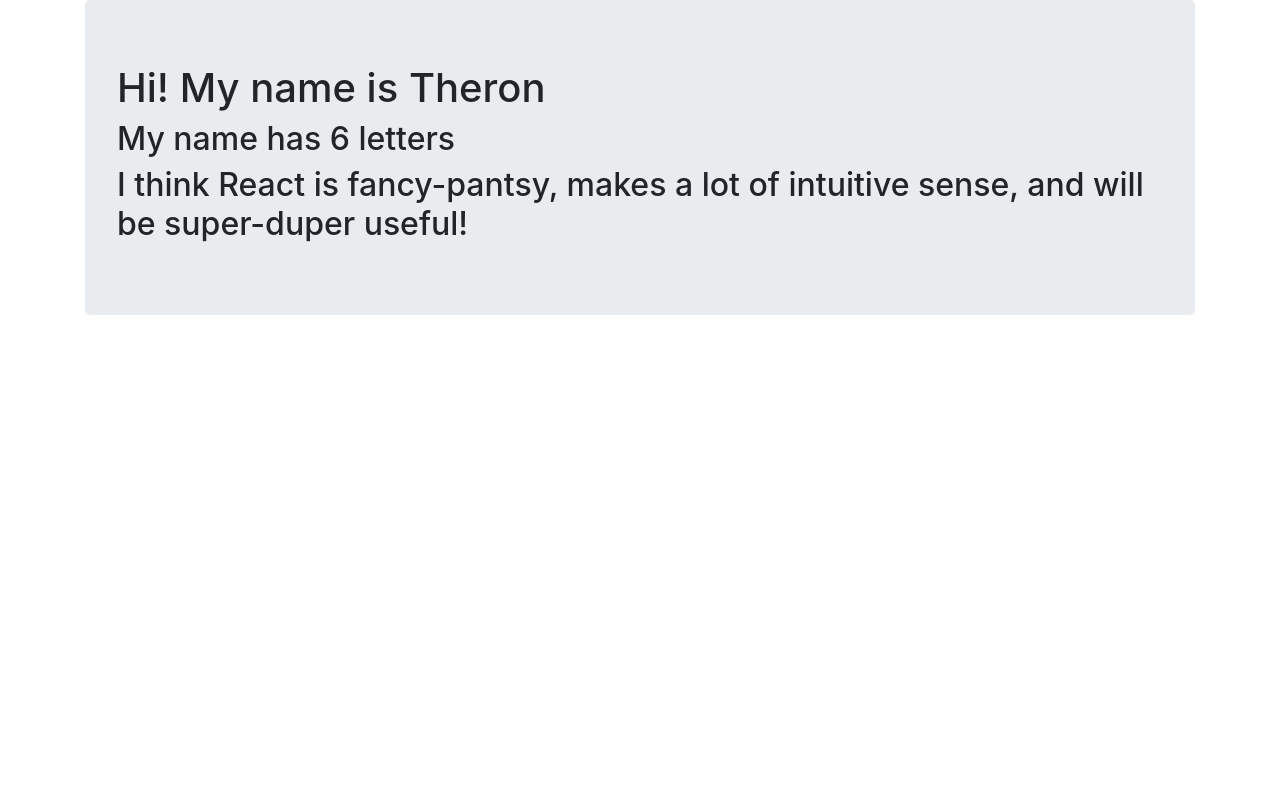
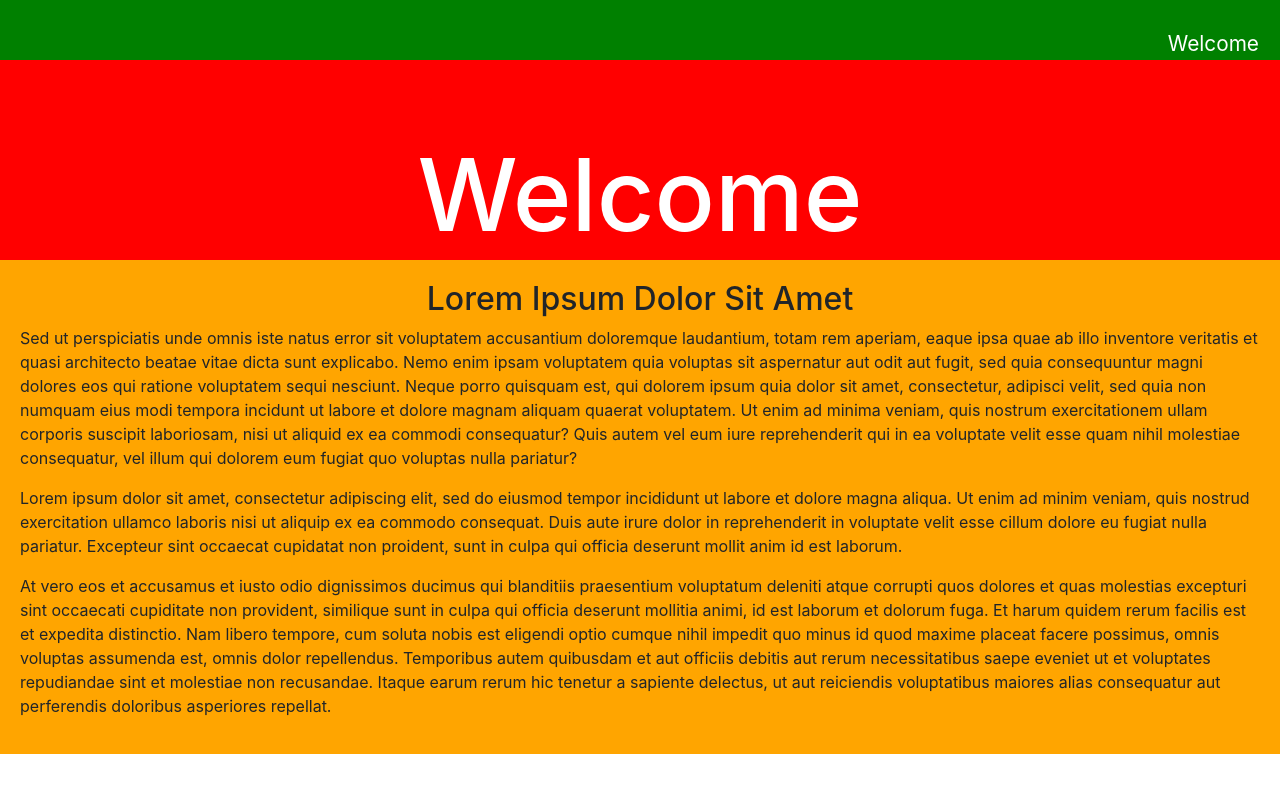
Before and after one commit to theronhalsey/class_activities, a React (Create React App) app in the folder firstreact/: page / in a window 1280 px wide. Shown: the top 792 px of the page. Built offline with nearby package versions, Linux system fonts and the light colour scheme.

Commit message:
styling with react

```diff
--- a/firstreact/src/App.js
+++ b/firstreact/src/App.js
@@ -1,6 +1,15 @@
 import React from "react";
-import JSXVariables from "./components/JSXVariables";
+import Header from "./components/Header";
+import Section from "./components/Section";
 
-const App = () => <JSXVariables />;
+import Navbar from "./components/Navbar";
+
+const App = () => (
+  <div>
+    <Navbar />
+    <Header />
+    <Section />
+  </div>
+);
 
 export default App;
--- /dev/null
+++ b/firstreact/src/components/Header.js
@@ -0,0 +1,25 @@
+import React from "react";
+
+const styles = {
+  header: {
+    background: "red",
+    height: "200px",
+  },
+  h1: {
+    margin: 0,
+    paddingTop: "75px",
+    textAlign: "center",
+    color: "white",
+    fontSize: "100px"
+  }
+}
+
+// By importing the Header.css file, it is added to the DOM whenever this component loads
+
+const Header = () => (
+  <header style={styles.header} className="header">
+    <h1 style={styles.h1}>Welcome</h1>
+  </header>
+);
+
+export default Header;
--- a/firstreact/src/components/JSXVariables.js
+++ /dev/null
@@ -1,21 +0,0 @@
-import React from "react";
-
-const name = "Theron"
-const number = name.length
-const thought1 = "is fancy-pantsy"
-const thought2 = "makes a lot of intuitive sense"
-const thought3 = "will be super-duper useful!"
-
-const JSXVariables = () => (
-  <div className="main-container">
-    <div className="container">
-      <div className="jumbotron">
-        <h1>Hi! My name is {name}</h1>
-        <h2>My name has {number} letters</h2>
-        <h2>I think React {`${thought1}, ${thought2}, and ${thought3}`}</h2>
-      </div>
-    </div>
-  </div>
-);
-
-export default JSXVariables;
--- /dev/null
+++ b/firstreact/src/components/Navbar.js
@@ -0,0 +1,12 @@
+import React from "react";
+import "../styles/Navbar.css";
+
+// By importing the Navbar.css file, it is added to the DOM whenever this component loads
+
+const Navbar = () => (
+  <nav className="navbar">
+    <a href="/">Welcome</a>
+  </nav>
+);
+
+export default Navbar;
--- /dev/null
+++ b/firstreact/src/components/Section.js
@@ -0,0 +1,48 @@
+import React from "react";
+import "../styles/Section.css";
+
+// By importing the Section.css file, it is added to the DOM whenever this component loads
+const Section = () => (
+  <section className="section">
+    <h2>Lorem Ipsum Dolor Sit Amet</h2>
+    <p>
+      Sed ut perspiciatis unde omnis iste natus error sit voluptatem accusantium
+      doloremque laudantium, totam rem aperiam, eaque ipsa quae ab illo
+      inventore veritatis et quasi architecto beatae vitae dicta sunt explicabo.
+      Nemo enim ipsam voluptatem quia voluptas sit aspernatur aut odit aut
+      fugit, sed quia consequuntur magni dolores eos qui ratione voluptatem
+      sequi nesciunt. Neque porro quisquam est, qui dolorem ipsum quia dolor sit
+      amet, consectetur, adipisci velit, sed quia non numquam eius modi tempora
+      incidunt ut labore et dolore magnam aliquam quaerat voluptatem. Ut enim ad
+      minima veniam, quis nostrum exercitationem ullam corporis suscipit
+      laboriosam, nisi ut aliquid ex ea commodi consequatur? Quis autem vel eum
+      iure reprehenderit qui in ea voluptate velit esse quam nihil molestiae
+      consequatur, vel illum qui dolorem eum fugiat quo voluptas nulla pariatur?
+    </p>
+    <p>
+      Lorem ipsum dolor sit amet, consectetur adipiscing elit, sed do eiusmod
+      tempor incididunt ut labore et dolore magna aliqua. Ut enim ad minim
+      veniam, quis nostrud exercitation ullamco laboris nisi ut aliquip ex ea
+      commodo consequat. Duis aute irure dolor in reprehenderit in voluptate
+      velit esse cillum dolore eu fugiat nulla pariatur. Excepteur sint occaecat
+      cupidatat non proident, sunt in culpa qui officia deserunt mollit anim id
+      est laborum.
+    </p>
+    <p>
+      At vero eos et accusamus et iusto odio dignissimos ducimus qui blanditiis
+      praesentium voluptatum deleniti atque corrupti quos dolores et quas
+      molestias excepturi sint occaecati cupiditate non provident, similique
+      sunt in culpa qui officia deserunt mollitia animi, id est laborum et
+      dolorum fuga. Et harum quidem rerum facilis est et expedita distinctio.
+      Nam libero tempore, cum soluta nobis est eligendi optio cumque nihil
+      impedit quo minus id quod maxime placeat facere possimus, omnis voluptas
+      assumenda est, omnis dolor repellendus. Temporibus autem quibusdam et aut
+      officiis debitis aut rerum necessitatibus saepe eveniet ut et voluptates
+      repudiandae sint et molestiae non recusandae. Itaque earum rerum hic
+      tenetur a sapiente delectus, ut aut reiciendis voluptatibus maiores alias
+      consequatur aut perferendis doloribus asperiores repellat.
+    </p>
+  </section>
+);
+
+export default Section;
--- /dev/null
+++ b/firstreact/src/styles/Header.css
@@ -0,0 +1,12 @@
+.header {
+  background: red;
+  height: 200px;
+}
+
+.header h1 {
+  margin: 0;
+  padding-top: 75px;
+  text-align: center;
+  color: white;
+  font-size: 100px;
+}
--- /dev/null
+++ b/firstreact/src/styles/Navbar.css
@@ -0,0 +1,13 @@
+.navbar {
+  background: green;
+  height: 60px;
+  justify-content: flex-end
+}
+
+.navbar a {
+  color: white;
+  font-size: 1.3rem;
+  text-decoration: none;
+  margin: 5px;
+  line-height: 3;
+}
--- /dev/null
+++ b/firstreact/src/styles/Section.css
@@ -0,0 +1,8 @@
+.section {
+  background: orange;
+  padding: 20px;
+}
+
+.section h2 {
+  text-align: center;
+}
```
Also changed, not shown: firstreact/Images/01-InitialPage.png (added), firstreact/Images/02-InlineStyled.png (added).
